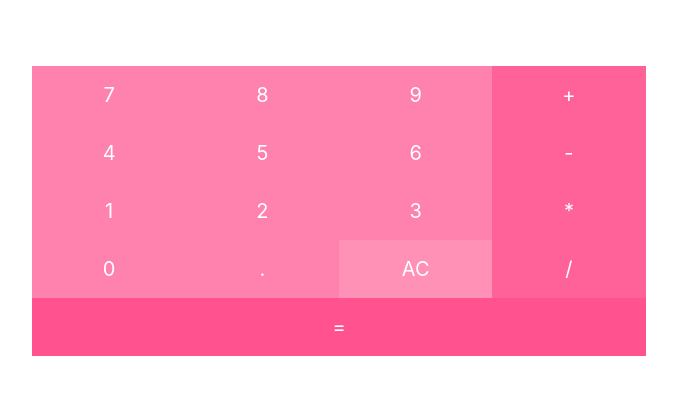
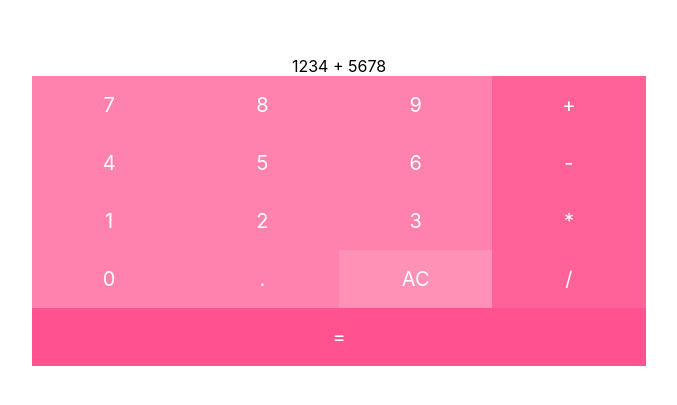
Before and after one commit to igor06brw/React-Calculator, a React (Create React App) app: page / in a window 1280 px wide. Shown: the part 189-594 px from the top of the page, without its empty margins (301-978 px from the left). Built offline with nearby package versions, Linux system fonts and the light colour scheme.

Commit message:
Position of results

```diff
--- a/src/Calculator/Calculator.css
+++ b/src/Calculator/Calculator.css
@@ -1,6 +1,7 @@
 .calculator {
-    display: flex;           /* establish flex container */
-    justify-content: center; /* center items vertically, in this case */
+    display: flex;
+    justify-content: center;
+    flex-direction: column;
     align-items: center;
     height: 100vh;
 }
--- a/src/Calculator/UI/Results/Results.js
+++ b/src/Calculator/UI/Results/Results.js
@@ -1,11 +1,7 @@
 import React from 'react';
 
-const Results = () => {
-    return (
-        <div>
-
-        </div>
-    );
+const Results = (props) => {
+    return ( <div>1234 + 5678</div> );
 }
 
 export default Results;
```
